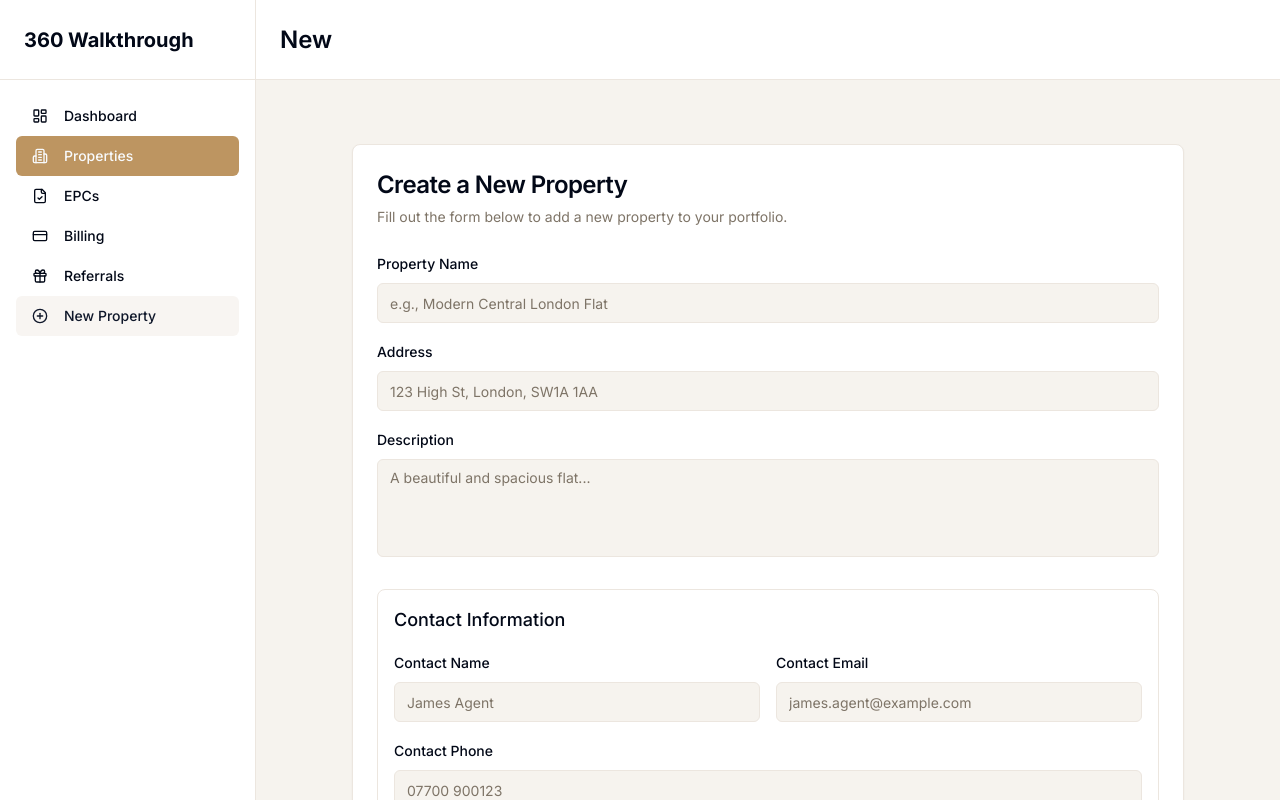
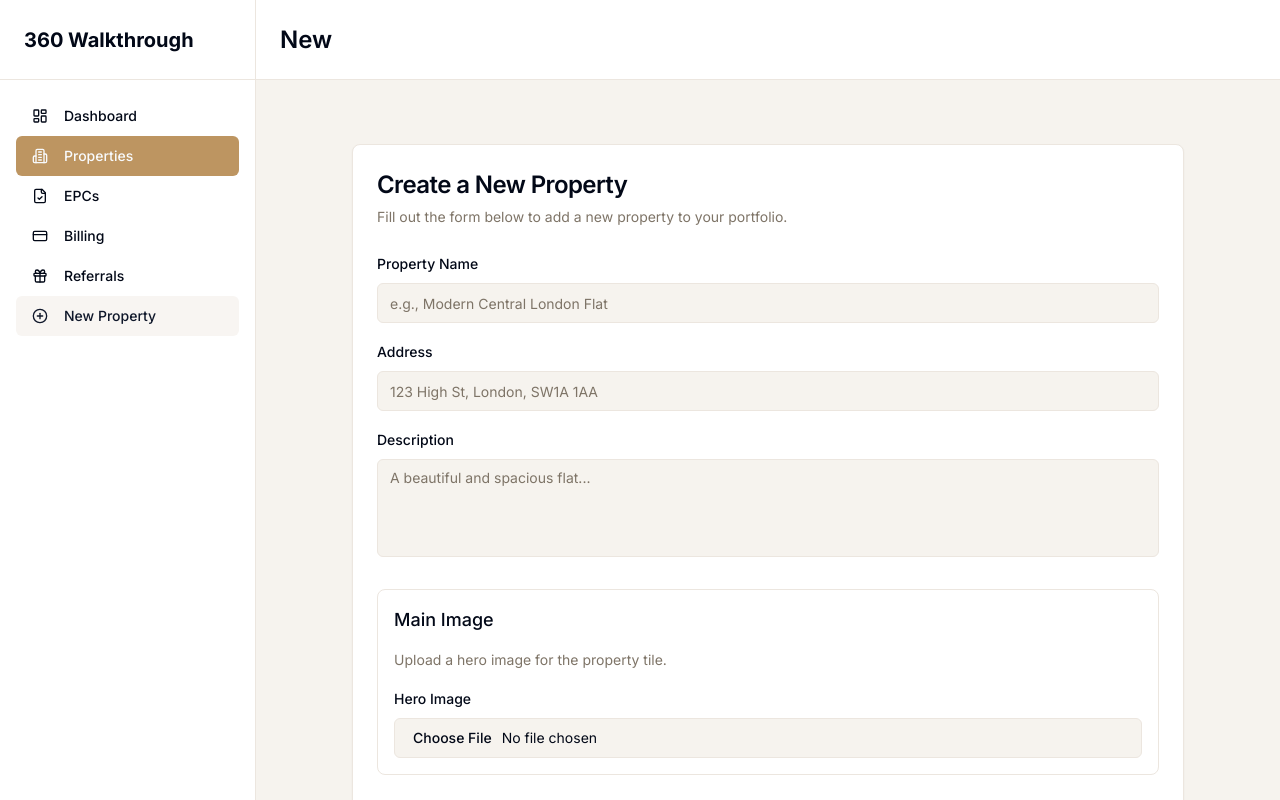
Before and after one commit to Funkymedia/360walkthrough, a Next.js app: page /dashboard/properties/new in a window 1280 px wide. Shown: the top 800 px of the page. Built offline with nearby package versions, Linux system fonts and the light colour scheme.

Commit message:
use this image as the placeholder as default for the tiles in your prope

```diff
--- a/src/components/dashboard/property-card.tsx
+++ b/src/components/dashboard/property-card.tsx
@@ -10,9 +10,8 @@ interface PropertyCardProps {
 }
 
 export default function PropertyCard({ property }: PropertyCardProps) {
-  const hasImages = property.images.length > 0;
-  const imageUrl = hasImages ? property.images[0].url : 'https://placehold.co/600x400.png';
-  const imageHint = hasImages ? 'property exterior' : 'modern property';
+  const imageUrl = property.heroImageUrl || '/default-property-image.png';
+  const imageHint = property.heroImageUrl ? 'property exterior' : '360 camera walkthrough';
 
   return (
     <Card className="flex flex-col overflow-hidden shadow-lg transition-transform duration-300 hover:scale-105 hover:shadow-xl">
--- a/src/components/dashboard/property-form.tsx
+++ b/src/components/dashboard/property-form.tsx
@@ -22,6 +22,7 @@ const propertySchema = z.object({
   contactEmail: z.string().email('Please enter a valid email.'),
   contactPhone: z.string().min(10, 'Please enter a valid phone number.'),
   brandingLogo: z.any().optional(),
+  heroImage: z.any().optional(),
 });
 
 export type PropertyFormValues = z.infer<typeof propertySchema>;
@@ -35,6 +36,7 @@ export default function PropertyForm({ initialData }: PropertyFormProps) {
   const { addProperty, updateProperty } = useProperties();
   const [isLoading, setIsLoading] = useState(false);
   const [logoPreview, setLogoPreview] = useState<string | null>(initialData?.brandingLogoUrl || null);
+  const [heroImagePreview, setHeroImagePreview] = useState<string | null>(initialData?.heroImageUrl || null);
 
   const form = useForm<PropertyFormValues>({
     resolver: zodResolver(propertySchema),
@@ -46,6 +48,7 @@ export default function PropertyForm({ initialData }: PropertyFormProps) {
       contactEmail: initialData?.contact.email || '',
       contactPhone: initialData?.contact.phone || '',
       brandingLogo: undefined,
+      heroImage: undefined,
     },
   });
 
@@ -118,6 +121,46 @@ export default function PropertyForm({ initialData }: PropertyFormProps) {
                 </FormItem>
               )}
             />
+        </div>
+
+        <div className="space-y-4 rounded-lg border p-4">
+            <h3 className="text-lg font-medium">Main Image</h3>
+             <p className="text-sm text-muted-foreground">
+                Upload a hero image for the property tile.
+            </p>
+            <FormField
+                control={form.control}
+                name="heroImage"
+                render={({ field }) => (
+                <FormItem>
+                    <FormLabel>Hero Image</FormLabel>
+                    <FormControl>
+                    <Input
+                        type="file"
+                        accept="image/png, image/jpeg, image/webp"
+                        onChange={(event) => {
+                            const files = event.target.files;
+                            field.onChange(files);
+                            if (files && files.length > 0) {
+                                setHeroImagePreview(URL.createObjectURL(files[0]));
+                            } else {
+                                setHeroImagePreview(initialData?.heroImageUrl || null);
+                            }
+                        }}
+                    />
+                    </FormControl>
+                    <FormMessage />
+                </FormItem>
+                )}
+            />
+            {heroImagePreview && (
+                <div className="mt-4">
+                <p className="text-sm font-medium text-muted-foreground">Hero Image Preview:</p>
+                <div className="relative mt-2 h-32 w-48 rounded-md border p-2">
+                    <Image src={heroImagePreview} alt="Hero image preview" fill className="object-cover rounded-md" />
+                </div>
+                </div>
+            )}
         </div>
 
         <div className="space-y-4 rounded-lg border p-4">
--- a/src/contexts/properties-context.tsx
+++ b/src/contexts/properties-context.tsx
@@ -42,6 +42,7 @@ export function PropertiesProvider({ children }: { children: ReactNode }) {
             standardImages: [],
             floorPlans: [],
             brandingLogoUrl: data.brandingLogo?.[0] ? URL.createObjectURL(data.brandingLogo[0]) : undefined,
+            heroImageUrl: data.heroImage?.[0] ? URL.createObjectURL(data.heroImage[0]) : undefined,
         };
         setProperties(prev => [newProperty, ...prev]);
     };
@@ -52,6 +53,8 @@ export function PropertiesProvider({ children }: { children: ReactNode }) {
                 if (p.id === propertyId) {
                     const newLogoFile = data.brandingLogo?.[0];
                     const newLogoUrl = newLogoFile ? URL.createObjectURL(newLogoFile) : p.brandingLogoUrl;
+                    const newHeroImageFile = data.heroImage?.[0];
+                    const newHeroImageUrl = newHeroImageFile ? URL.createObjectURL(newHeroImageFile) : p.heroImageUrl;
 
                     return {
                         ...p,
@@ -63,7 +66,8 @@ export function PropertiesProvider({ children }: { children: ReactNode }) {
                             email: data.contactEmail,
                             phone: data.contactPhone,
                         },
-                        brandingLogoUrl: newLogoUrl
+                        brandingLogoUrl: newLogoUrl,
+                        heroImageUrl: newHeroImageUrl,
                     };
                 }
                 return p;
--- a/src/lib/data.ts
+++ b/src/lib/data.ts
@@ -20,6 +20,7 @@ export const mockProperties: Property[] = [
     },
     tourUrl: 'https://kuula.co/share/collection/7q1vF?logo=1&info=1&fs=1&vr=0&sd=1&thumbs=1',
     brandingLogoUrl: 'https://placehold.co/150x50.png',
+    heroImageUrl: 'https://placehold.co/600x400.png',
     images: [
       {
         id: 'img-1-1',
--- a/src/lib/types.ts
+++ b/src/lib/types.ts
@@ -44,6 +44,7 @@ export interface Property {
   floorPlans?: FloorPlan[];
   tourUrl?: string;
   brandingLogoUrl?: string;
+  heroImageUrl?: string;
 }
 
 export interface User {
```
